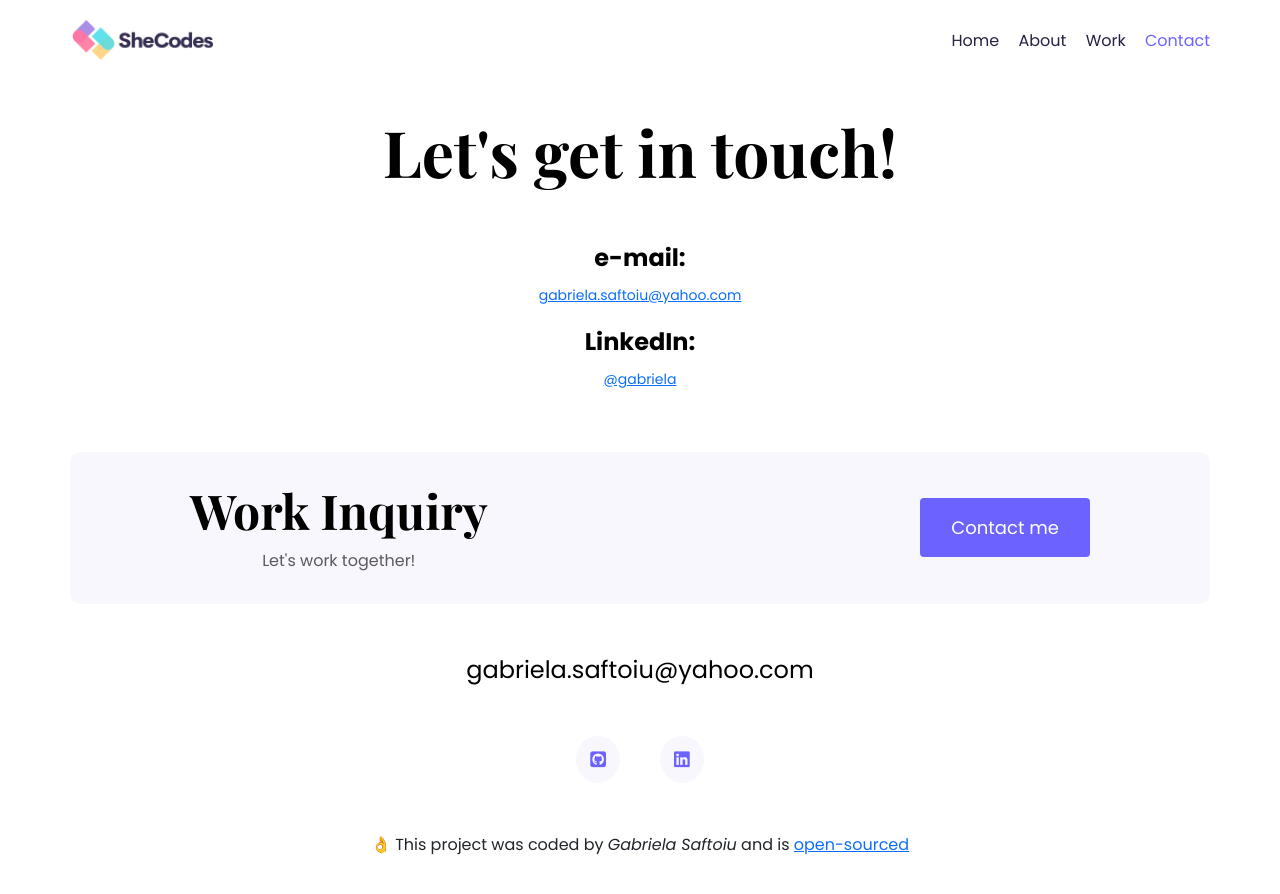
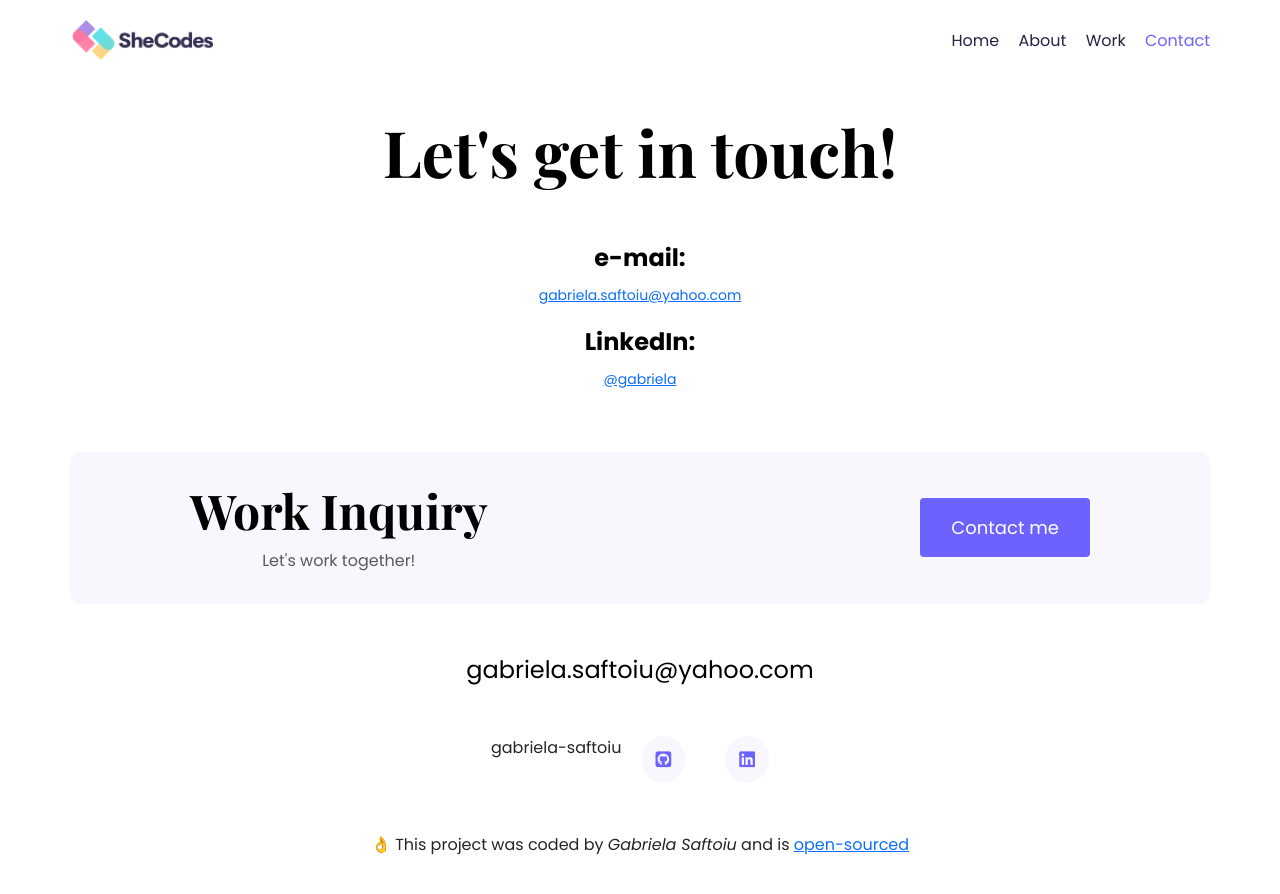
Before and after one commit to Gabri-Sa/Portfolio, a plain HTML site: page contact.html in a window 1280 px wide. Drawn offline with nearby package versions, Linux system fonts and the light colour scheme; a web font is replaced by a local one.

Commit message:
Update contact.html

```diff
--- a/contact.html
+++ b/contact.html
@@ -85,7 +85,7 @@
             <a href="mailto:gabriela.saftoiu@yahoo.com" class="email-link"
                 title="email Gabriela">gabriela.saftoiu@yahoo.com</a>
         </div>
-        <div class="social-links d-flex justify-content-center ">
+        <div class="social-links d-flex justify-content-center ">gabriela-saftoiu
             <a href="https://github.com/Gabri-Sa" target="_blank" title="GitHub Profile"><i
                     class="fa-brands fa-square-github"></i></a>
             <a href="https://www.linkedin.com/in/gabriela-saftoiu-720902b5/" target="_blank" title="LinkedIn Profile"><i
```
